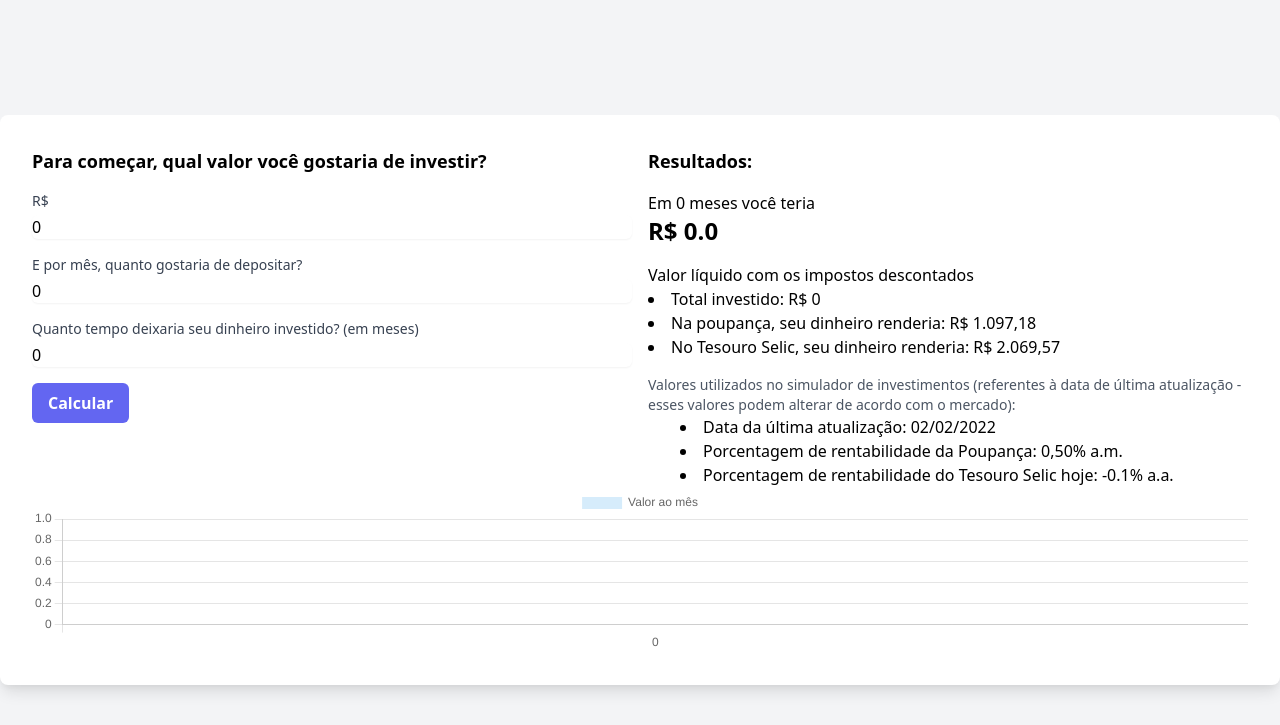
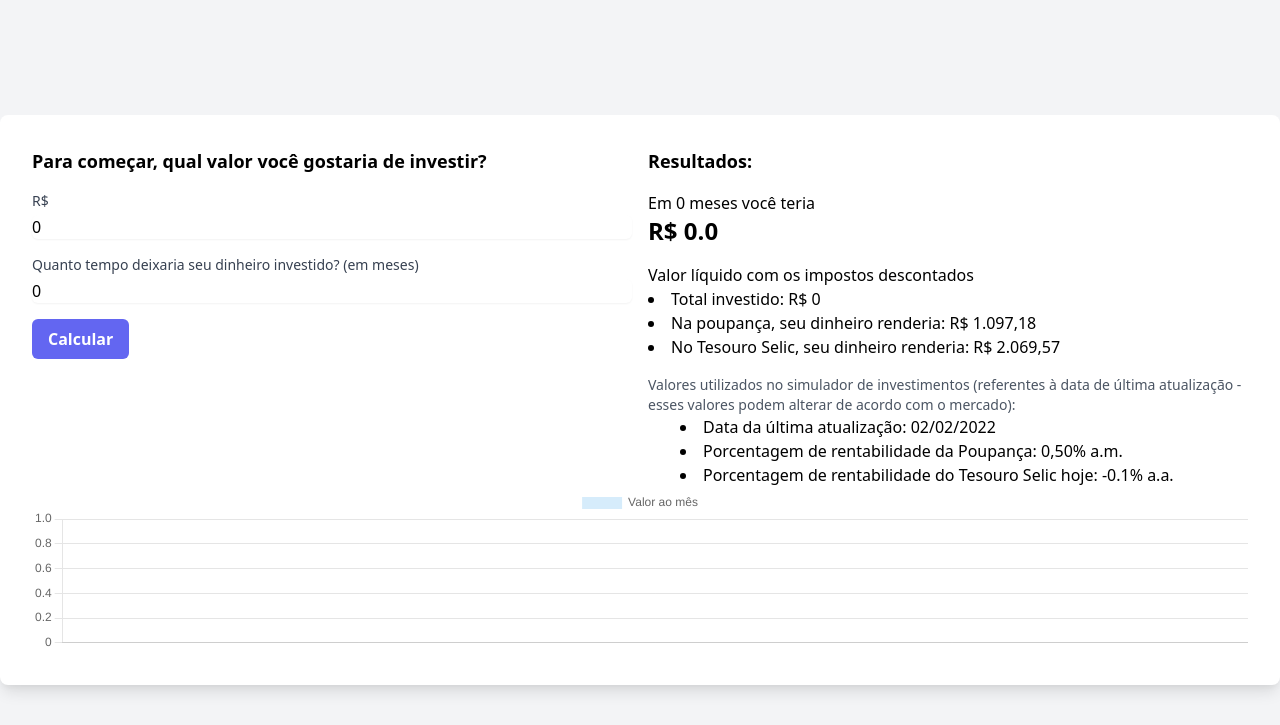
Before and after one commit to matefs/calculadora_investimento_django, a Django app: page / in a window 1280 px wide. Shown: the top 725 px of the page. Run offline with Django 4.2, Linux system fonts and the light colour scheme; data that the repository does not hold is empty.

Commit message:
fix: removed "deposito mensal" field

```diff
--- a/calculadora/templates/calculadora/calculadora.html
+++ b/calculadora/templates/calculadora/calculadora.html
@@ -17,10 +17,6 @@
                     <div class="mb-4">
                         <label class="block text-sm font-medium text-gray-700" for="valor_inicial">R$</label>
                         <input type="number" class="mt-1 block w-full rounded-md border-gray-300 shadow-sm focus:border-indigo-300 focus:ring focus:ring-indigo-200 focus:ring-opacity-50" type="text" id="valor_inicial" name="valor_inicial" value="0">
-                    </div>
-                    <div class="mb-4">
-                        <label class="block text-sm font-medium text-gray-700" for="deposito_mensal">E por mês, quanto gostaria de depositar?</label>
-                        <input type="number" class="mt-1 block w-full rounded-md border-gray-300 shadow-sm focus:border-indigo-300 focus:ring focus:ring-indigo-200 focus:ring-opacity-50" type="text" id="deposito_mensal" name="deposito_mensal" value="0">
                     </div>
                     <div class="mb-4">
                         <label class="block text-sm font-medium text-gray-700" for="tempo_investimento">Quanto tempo deixaria seu dinheiro investido? (em meses) </label>
@@ -55,7 +51,7 @@
     <script>
         const ctx = document.getElementById('myChart').getContext('2d');
         const values = {{valores_por_mes}};
-        const incrementalList = [0];
+        const incrementalList = [];
 
           for (let i = 0; i < values.length; i++) {
               incrementalList.push(i + 1);
--- a/calculadora/views.py
+++ b/calculadora/views.py
@@ -21,8 +21,6 @@ def calcular_investimento(request):
         else:  # If not using a form class
             valor_inicial = 0  + int(request.POST.get('valor_inicial'))
             numeroDeMesesInvestido = int(request.POST.get('tempo_investimento'))
-
-            deposito_mensal =  float(request.POST.get('deposito_mensal'))
 
 
     def formata_dois_decimais_e_converte_para_float(valor_numerico):
```
